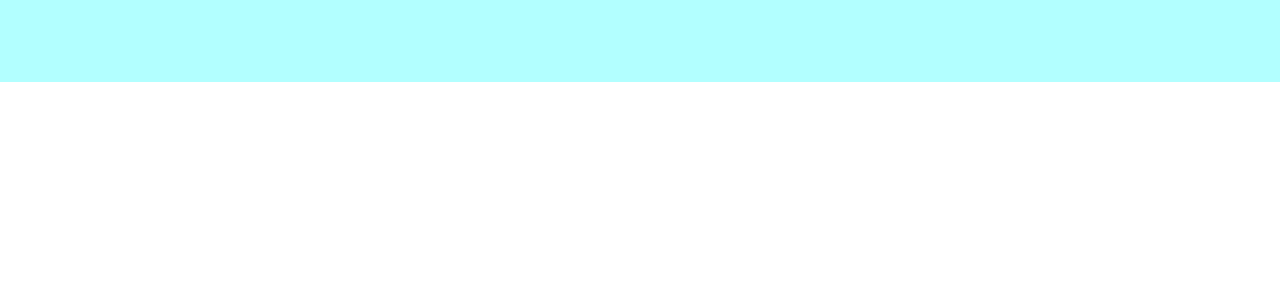
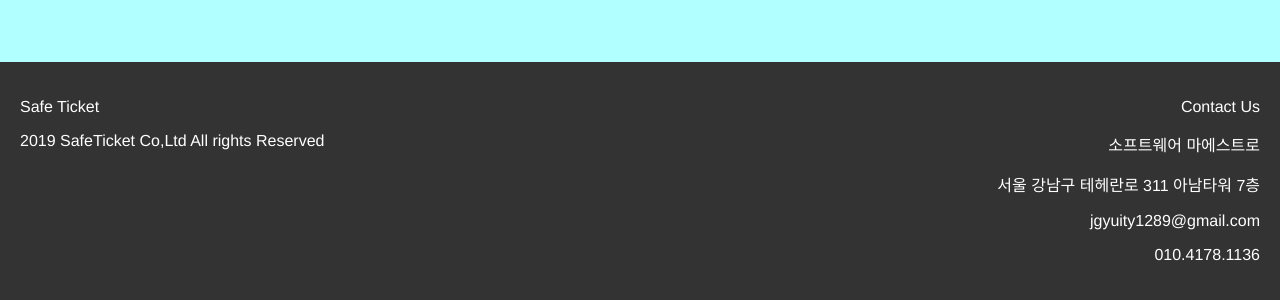
Before and after one commit to somaswing/safeticket-web-front, a Vue app: page / in a window 1280 px wide. Shown: the part 2438-2738 px from the top of the page. Before the commit the page ends 2520 px from the top, so only its background shows below. Built offline with nearby package versions, Linux system fonts and the light colour scheme.

Commit message:
Footer 컴포넌트 프레임 작업

```diff
--- a/src/App.vue
+++ b/src/App.vue
@@ -6,15 +6,19 @@
     <div id="container">
       <router-view/>
     </div>
+    <div id="footer">
+      <Footer/>
+    </div>
   </div>
 </template>
 
 <script>
 import NavBar from '@/components/NavBar';
+import Footer from '@/components/Footer';
 
 export default {
   name: 'App',
-  components: { NavBar },
+  components: { NavBar, Footer },
 };
 </script>
 
--- /dev/null
+++ b/src/components/Footer.vue
@@ -0,0 +1,42 @@
+<template>
+    <div id="footer">
+      <div>
+        <p>Safe Ticket</p>
+        <p>2019 SafeTicket Co,Ltd All rights Reserved</p>
+      </div>
+      <div>
+        <p>Contact Us</p>
+        <p>소프트웨어 마에스트로</p>
+        <p>서울 강남구 테헤란로 311 아남타워 7층</p>
+        <p>jgyuity1289@gmail.com</p>
+        <p>010.4178.1136</p>
+      </div>
+    </div>
+</template>
+
+<script>
+export default {
+  name: 'Footer',
+};
+</script>
+
+<style scoped>
+  #footer {
+    max-width: 100%;
+    min-height: 200px;
+    background-color: #333333;
+    color: #ffffff;
+    display: flex;
+    padding: 20px;
+  }
+  #footer > div {
+    flex-grow: 1;
+    padding: 10px;
+  }
+  #footer > div:first-child {
+    text-align: left;
+  }
+  #footer > div:nth-child(2) {
+    text-align: right;
+  }
+</style>
--- a/src/components/Team.vue
+++ b/src/components/Team.vue
@@ -1,6 +1,5 @@
 <template>
   <div id="team">
-    <h2>{{ msg }}</h2>
   </div>
 </template>
 
@@ -19,7 +18,6 @@ export default {
   #team {
     width: 100%;
     height: 100vh;
-    background-color: cyan;
-    opacity: 0.3;
+    background-color: rgba(0, 255, 255, 0.3);
   }
 </style>
```
